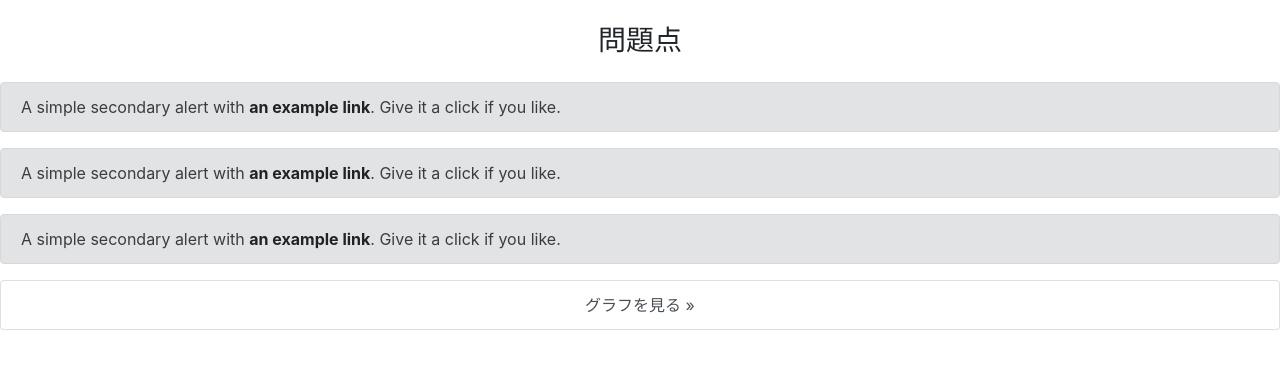
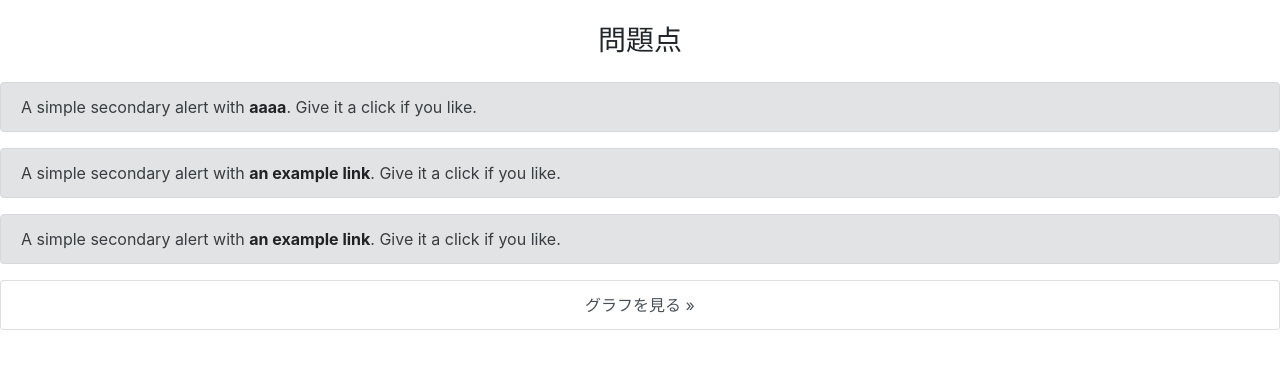
Before and after one commit to 23503KuritaChiharu/heyaboshi-manager-app, a PHP site: page / in a window 1280 px wide. Shown: the top 369 px of the page. Run offline with PHP 8.4, Linux system fonts and the light colour scheme.

Commit message:
温度のグラフの値を変更

```diff
--- a/graph/temperature.php
+++ b/graph/temperature.php
@@ -36,7 +36,7 @@
                 data = new google.visualization.arrayToDataTable([
                     ['時間', '温度'],
                     ['0', 0],
-                    ['1', 30],
+                    ['1', 35],
                     ['2', 28],
                     ['3', 27],
                     ['4', 23],
--- a/index.php
+++ b/index.php
@@ -19,7 +19,7 @@
     </div>
 
     <div class="alert alert-secondary" role="alert">
-        A simple secondary alert with <a href="#" class="alert-link">an example link</a>. Give it a click if you like.
+        A simple secondary alert with <a href="#" class="alert-link">aaaa</a>. Give it a click if you like.
     </div>
 
     <div class="alert alert-secondary" role="alert">
```
